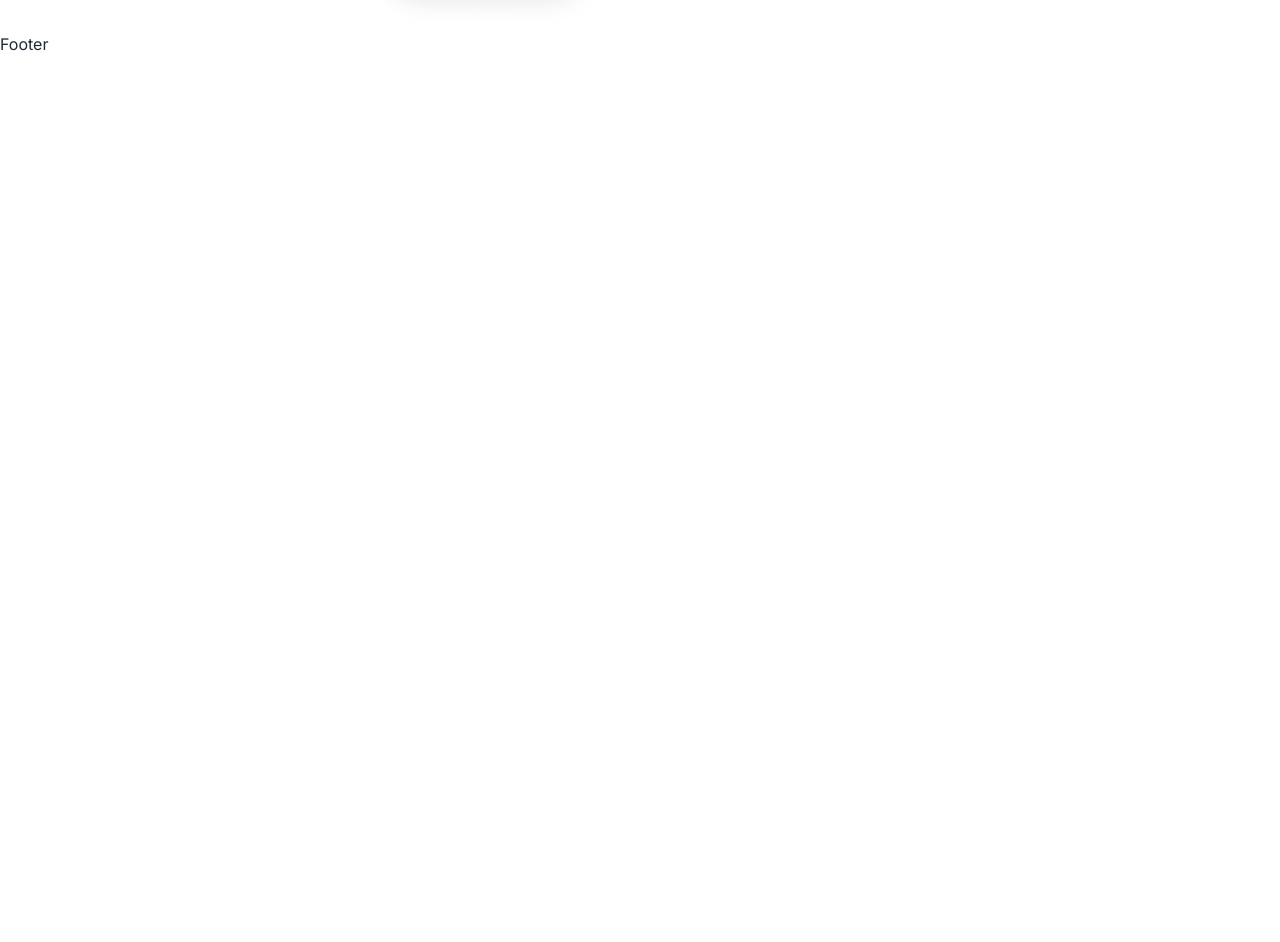
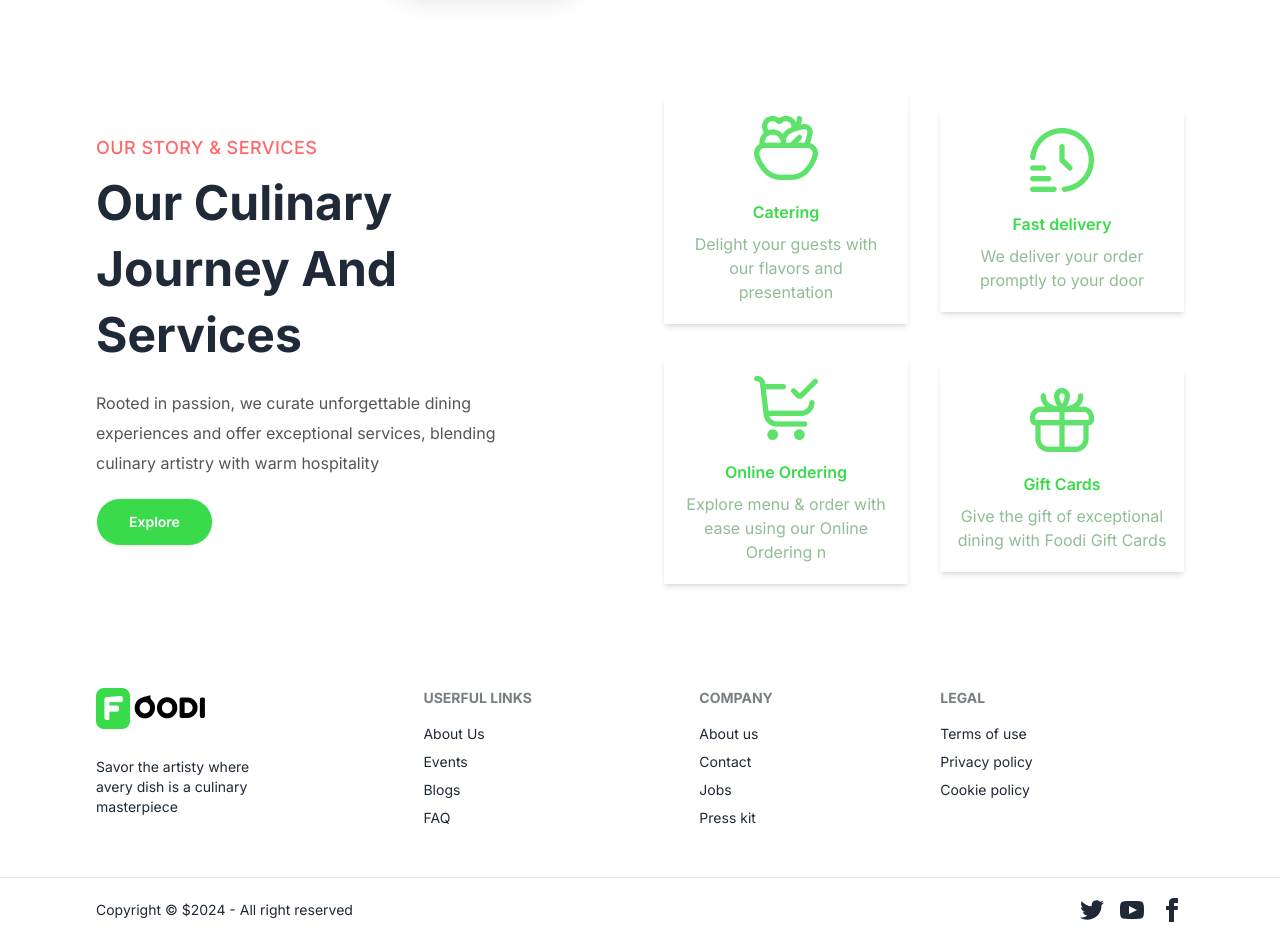
Before and after one commit to gomess99/foodi-client, a React (Vite) app: page / in a window 1280 px wide. Shown: the part 3020-3962 px from the top of the page. Before the commit the page ends 3076 px from the top, so only its background shows below. Built offline with nearby package versions, Linux system fonts and the light colour scheme.

Commit message:
Finishing the Footer

```diff
--- a/src/components/Footer/Footer.jsx
+++ b/src/components/Footer/Footer.jsx
@@ -1,11 +1,81 @@
-import React from 'react'
+import React from "react";
 
 const Footer = () => {
   return (
     <div>
-      Footer
+      <footer className="footer text-base-content xl:px-24 py-10 px-4">
+        <aside>
+          <img src="/logo.png" alt="" />
+          <p className="my-5 md:w-40">
+            Savor the artisty where avery dish is a culinary masterpiece
+          </p>
+        </aside>
+        <nav>
+          <h6 className="footer-title">USERFUL LINKS</h6>
+          <a className="link link-hover">About Us</a>
+          <a className="link link-hover">Events</a>
+          <a className="link link-hover">Blogs</a>
+          <a className="link link-hover">FAQ</a>
+        </nav>
+        <nav>
+          <h6 className="footer-title">Company</h6>
+          <a className="link link-hover">About us</a>
+          <a className="link link-hover">Contact</a>
+          <a className="link link-hover">Jobs</a>
+          <a className="link link-hover">Press kit</a>
+        </nav>
+        <nav>
+          <h6 className="footer-title">Legal</h6>
+          <a className="link link-hover">Terms of use</a>
+          <a className="link link-hover">Privacy policy</a>
+          <a className="link link-hover">Cookie policy</a>
+        </nav>
+      </footer>
+
+      <hr />
+
+      <footer className="footer items-center xl:px-24 py-5 px-4">
+        <aside className="grid-flow-col items-center">
+          <p>Copyright © ${new Date().getFullYear()} - All right reserved</p>
+        </aside>
+        <nav className="grid-flow-col gap-4 md:place-self-center md:justify-self-end">
+          <a>
+            <svg
+              xmlns="http://www.w3.org/2000/svg"
+              width="24"
+              height="24"
+              viewBox="0 0 24 24"
+              className="fill-current"
+            >
+              <path d="M24 4.557c-.883.392-1.832.656-2.828.775 1.017-.609 1.798-1.574 2.165-2.724-.951.564-2.005.974-3.127 1.195-.897-.957-2.178-1.555-3.594-1.555-3.179 0-5.515 2.966-4.797 6.045-4.091-.205-7.719-2.165-10.148-5.144-1.29 2.213-.669 5.108 1.523 6.574-.806-.026-1.566-.247-2.229-.616-.054 2.281 1.581 4.415 3.949 4.89-.693.188-1.452.232-2.224.084.626 1.956 2.444 3.379 4.6 3.419-2.07 1.623-4.678 2.348-7.29 2.04 2.179 1.397 4.768 2.212 7.548 2.212 9.142 0 14.307-7.721 13.995-14.646.962-.695 1.797-1.562 2.457-2.549z"></path>
+            </svg>
+          </a>
+          <a>
+            <svg
+              xmlns="http://www.w3.org/2000/svg"
+              width="24"
+              height="24"
+              viewBox="0 0 24 24"
+              className="fill-current"
+            >
+              <path d="M19.615 3.184c-3.604-.246-11.631-.245-15.23 0-3.897.266-4.356 2.62-4.385 8.816.029 6.185.484 8.549 4.385 8.816 3.6.245 11.626.246 15.23 0 3.897-.266 4.356-2.62 4.385-8.816-.029-6.185-.484-8.549-4.385-8.816zm-10.615 12.816v-8l8 3.993-8 4.007z"></path>
+            </svg>
+          </a>
+          <a>
+            <svg
+              xmlns="http://www.w3.org/2000/svg"
+              width="24"
+              height="24"
+              viewBox="0 0 24 24"
+              className="fill-current"
+            >
+              <path d="M9 8h-3v4h3v12h5v-12h3.642l.358-4h-4v-1.667c0-.955.192-1.333 1.115-1.333h2.885v-5h-3.808c-3.596 0-5.192 1.583-5.192 4.615v3.385z"></path>
+            </svg>
+          </a>
+        </nav>
+      </footer>
     </div>
-  )
-}
+  );
+};
 
 export default Footer;
--- a/src/pages/Home/Home.jsx
+++ b/src/pages/Home/Home.jsx
@@ -3,6 +3,7 @@ import Banner from '../../components/Banner/Banner';
 import Categories from './Categories';
 import SpecialDishes from './SpecialDishes';
 import Testimonials from './Testimonials';
+import OurServices from './OurServices';
 
 const Home = () => {
   return (
@@ -11,6 +12,7 @@ const Home = () => {
       <Categories/>
       <SpecialDishes/>
       <Testimonials/>
+      <OurServices />
     </div>
   )
 }
--- /dev/null
+++ b/src/pages/Home/OurServices.jsx
@@ -0,0 +1,66 @@
+import React from "react";
+
+const serviceList = [
+  {
+    id: 1,
+    title: "Catering",
+    des: "Delight your guests with our flavors and  presentation",
+    img: "/images/home/services/icon1.png",
+  },
+  {
+    id: 2,
+    title: "Fast delivery",
+    des: "We deliver your order promptly to your door",
+    img: "/images/home/services/icon2.png",
+  },
+  {
+    id: 3,
+    title: "Online Ordering",
+    des: "Explore menu & order with ease using our Online Ordering n",
+    img: "/images/home/services/icon3.png",
+  },
+  {
+    id: 4,
+    title: "Gift Cards",
+    des: "Give the gift of exceptional dining with Foodi Gift Cards",
+    img: "/images/home/services/icon4.png",
+  },
+];
+
+const OurServices = () => {
+  return (
+    <div className="section-container my-16">
+      <div className="flex flex-col md:flex-row items-center justify-between gap-12">
+        {/* text */}
+        <div className="md:w-1/2">
+          <div className="text-left md:w-4/5">
+            <p className="subtitle">Our Story & Services</p>
+            <h3 className="title">Our Culinary Journey And Services</h3>
+            <p className="my-5 text-secondary leading-[30px]">
+              Rooted in passion, we curate unforgettable dining experiences and
+              offer exceptional services, blending culinary artistry with warm
+              hospitality
+            </p>
+            <button className="btn bg-green text-white px-8 py-3 rounded-full">
+              Explore
+            </button>
+          </div>
+        </div>
+        {/* imges */}
+        <div className="md:w-1/2">
+          <div className="grid sm:grid-cols-2 grid-cols1 gap-8 items-center">
+            {serviceList.map((service) => (
+              <div key={service.id} className="shadow-md rounded-sm py-5 px-4 text-center space-y-2 text-green cursor-pointer hover:border-indigo-600 transition-all duration-200 hover:border">
+                <img src={service.img} alt="" className="mx-auto" />
+                <h5 className="pt-3 font-semibold">{service.title}</h5>
+                <p className="text-[#90bd95]">{service.des}</p>
+              </div>
+            ))}
+          </div>
+        </div>
+      </div>
+    </div>
+  );
+};
+
+export default OurServices;
```
